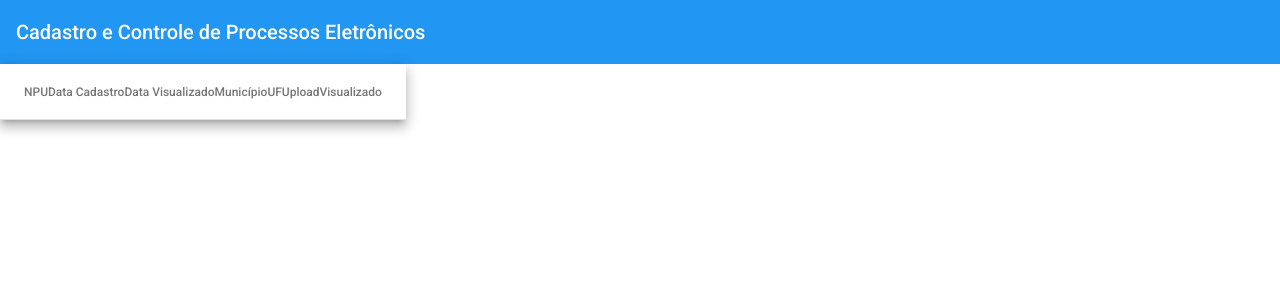
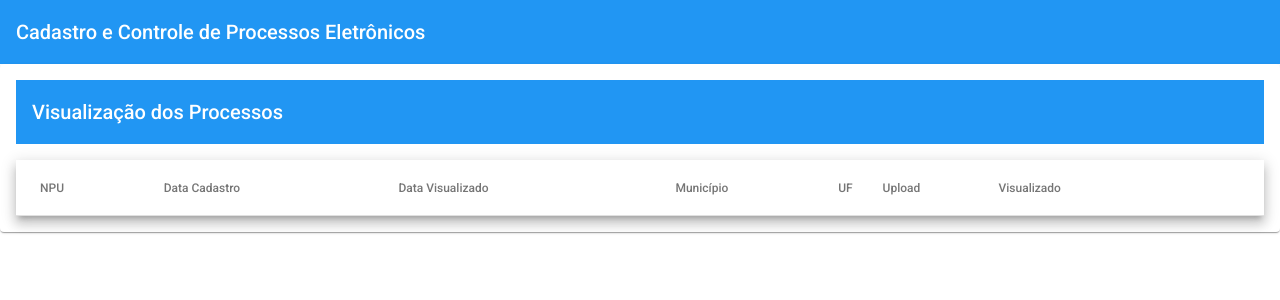
Before and after one commit to leoabsalao/CadProcesso, an Angular app in the folder front-end/client-front/: page /processos in a window 1280 px wide. Shown: the top 300 px of the page. Built offline with nearby package versions, Linux system fonts and the light colour scheme.

Commit message:
Criado um Module de aparencia para os components

```diff
--- a/front-end/client-front/src/app/processos/processos.module.ts
+++ b/front-end/client-front/src/app/processos/processos.module.ts
@@ -1,7 +1,7 @@
 import { CommonModule } from '@angular/common';
 import { NgModule } from '@angular/core';
-import { MatTableModule } from '@angular/material/table';
 
+import { VisualMaterialModule } from '../shared/visual-material/visual-material.module';
 import { ProcessosRoutingModule } from './processos-routing.module';
 import { ProcessosComponent } from './processos/processos.component';
 
@@ -13,7 +13,7 @@ import { ProcessosComponent } from './processos/processos.component';
   imports: [
     CommonModule,
     ProcessosRoutingModule,
-    MatTableModule
+    VisualMaterialModule
   ]
 })
 export class ProcessosModule { }
--- a/front-end/client-front/src/app/processos/processos/processos.component.html
+++ b/front-end/client-front/src/app/processos/processos/processos.component.html
@@ -1,7 +1,9 @@
+<mat-card appearance="outlined">
+
+  <mat-toolbar color="primary"><span>Visualização dos Processos</span></mat-toolbar>
+
+  <mat-card-content></mat-card-content>
     <table mat-table [dataSource]="DataSourceProcessos" class="mat-elevation-z8">
-
-  <!--- Note that these columns can be defined in any order.
-        The actual rendered columns are set as a property on the row definition" -->
 
       <!-- Position Column -->
       <ng-container matColumnDef="npu">
@@ -47,3 +49,4 @@
       <tr mat-header-row *matHeaderRowDef="displayedColumns"></tr>
       <tr mat-row *matRowDef="let row; columns: displayedColumns;"></tr>
     </table>
+</mat-card>
--- a/front-end/client-front/src/app/processos/processos/processos.component.scss
+++ b/front-end/client-front/src/app/processos/processos/processos.component.scss
@@ -0,0 +1,3 @@
+table {
+  width: 100%;
+}
```
Also changed, not shown: front-end/client-front/src/app/shared/visual-material/visual-material.module.ts (added, +14 -0 lines), 1 other file (tests, documents, lock files or other folders). Lines whose indentation alone changed are shown as unchanged.
